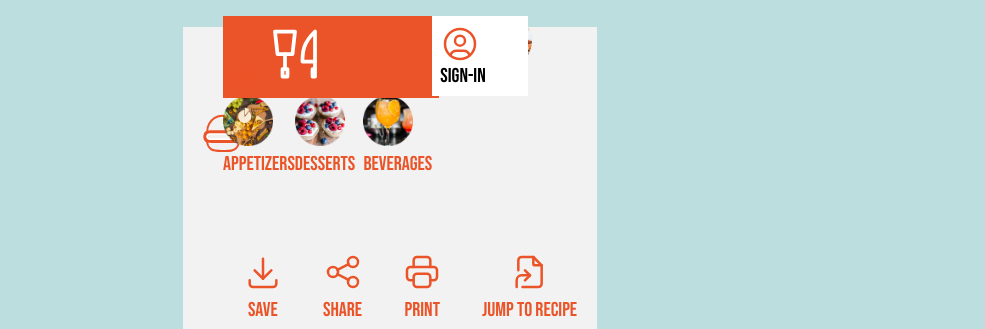
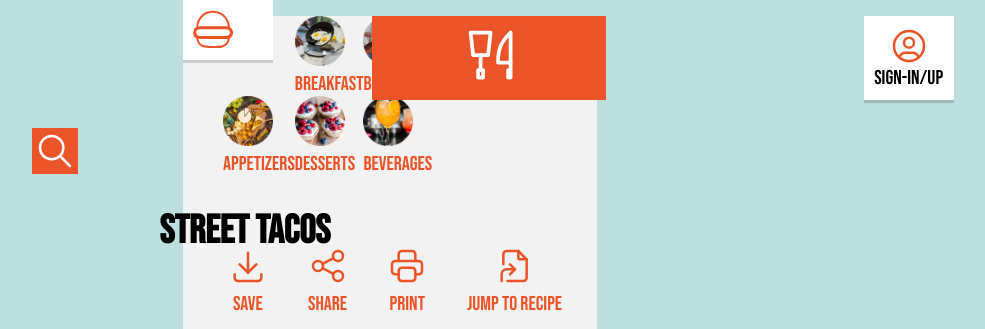
Before and after one commit to faithredden/recipe, a plain HTML site: page index.html in a window 1280 px wide. Shown: the top 329 px of the page, without its empty margins (250-1235 px from the left). Drawn offline with Linux system fonts and the light colour scheme; grey boxes are pictures that could not be loaded.

Commit message:
updated css

```diff
--- a/index.html
+++ b/index.html
@@ -229,7 +229,7 @@
                         <circle cx="12" cy="12" r="9" />
                         <circle cx="12" cy="10" r="3" />
                         <path d="M6.168 18.849a4 4 0 0 1 3.832 -2.849h4a4 4 0 0 1 3.834 2.855" />
-                    </svg>Sign-In</a></li>
+                    </svg><span>Sign-In/up</span></a></li>
 
                 </ul>
          </nav>
--- a/styles.css
+++ b/styles.css
@@ -74,36 +74,10 @@ input{
     font-size: 16px;
     font-weight: bold;
 }
-header{
-    text-align: center;
-}
-menu{
-    display:flex;
-    justify-content: space-around;
-    padding-top:150px
-}
-menu li{
-    display:inline-block;
-}
-menu a {
-    text-decoration: none;
-    color:#EB5428;
 
-}
-menu span, menu a{
-    display:block;
-    text-align: center;
 
-}
-.street-tacos img{
-width: 414px;
-}
-nav{
-    position:absolute;
-    top:0%;
-}
 
-/*-------menu-------*/
+/*-------navigation menu-------*/
 nav ul{
     background-color: black;
     overflow: hidden;
@@ -115,9 +89,14 @@ nav ul{
 label {
     cursor: pointer;
     display: inline-block;
-    padding: 28px 20px;
+    padding: 10px;
     position: relative;
     user-select: none;
+    background: white;
+    position:absolute;
+    top:0%;
+    width:70px;
+    box-shadow: 0px 3px  rgba(0,0,0,.15);
 }
 label span, label svg{
     display: block;
@@ -168,26 +147,34 @@ nav a img, nav a{
 }
 /*---------------------*/
 /*text*/
-
+nav{
+    position:absolute;
+    top:0%;
+}
 #logo{
 position: absolute;
 top:0%;
+left:54%;
 background:#EB5428;
-width:200px;
-padding:8px;
-justify-content: center;
+width:216px;
+padding: 9px;
+}
+#logo svg{
+    width:70%;
 }
 #avatar{
 position: absolute;
 top:0%;
+left:195%;
 background:#ffffff;
-width:80px;
-padding:8px;
+width:70px;
+padding:10px;
 color: black;
-justify-content: end;
+box-shadow: 0px 3px  rgba(0,0,0,.15);
 }
 #avatar svg{
-    stroke:#EB5428
+    stroke:#EB5428;
+    width:100%
 }
 #avatar , #avatar svg{
     display:block
@@ -197,7 +184,32 @@ justify-content: end;
     display:inline
 }
 header{
-    background:#f2f2f2;
+    position: absolute;
+    top:25%;
+    left:32%;
+    line-height: .5em;
+}
+menu{
+    display:flex;
+    justify-content: space-around;
+    padding-top:230px
+}
+menu li{
+    display:inline-block;
+    padding-right:30px;
+}
+menu a {
+    text-decoration: none;
+    color:#EB5428;
+
+}
+menu span, menu a{
+    display:block;
+    text-align: center;
+
+}
+.street-tacos img{
+width: 414px;
 }
 
 .timedetails h2 {
@@ -277,3 +289,9 @@ form input{
     border-color: #EB5428;
     border-width:2px;
 }
+form{
+    display: flex;
+    position: absolute;
+    top:16%;
+    left:22%
+}
```
